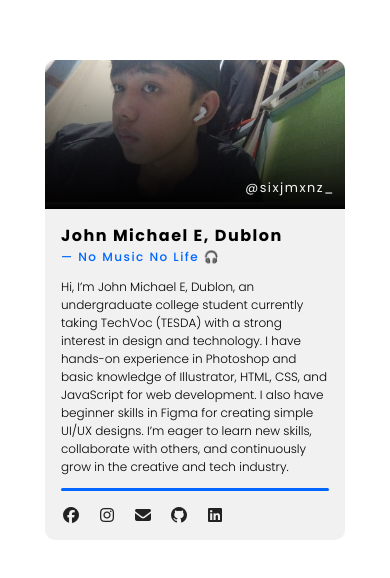
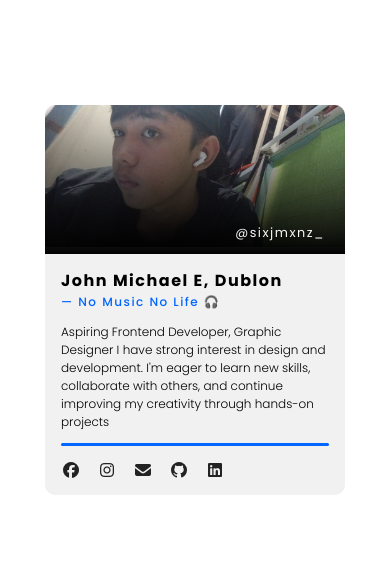
Before and after one commit to Dublonx/Profile, a plain HTML site: page index.html in a window 390 px wide. Shown: the part 122-700 px from the top of the page. Drawn offline with Linux system fonts and the light colour scheme.

Commit message:
updated code

```diff
--- a/index.html
+++ b/index.html
@@ -27,7 +27,7 @@
         <p>— No Music No Life 🎧</p>
       </div>
       <div class="about">
-        <p>Hi, I’m John Michael E, Dublon, an undergraduate college student currently taking TechVoc (TESDA) with a strong interest in design and technology. I have hands-on experience in Photoshop and basic knowledge of Illustrator, HTML, CSS, and JavaScript for web development. I also have beginner skills in Figma for creating simple UI/UX designs. I’m eager to learn new skills, collaborate with others, and continuously grow in the creative and tech industry.</p>
+        <p>Aspiring Frontend Developer, Graphic Designer I have strong interest in design and development. I'm eager to learn new skills, collaborate with others, and continue improving my creativity through hands-on projects</p>
       </div>
       <hr/>
       <div class="icons">
--- a/style.css
+++ b/style.css
@@ -35,10 +35,6 @@ body {
   height: auto;
   background-color: #F1F1F1;
   border-radius: 10px;
-  transition: .5s ease;
-}
-.container:hover {
-  box-shadow: 10px 10px 15px #222;
 }
 
 .card-one {
@@ -67,9 +63,8 @@ body {
 .one-p {
   position: absolute;
   bottom: 0;
-  right: 0;
+  right: 20px;
   z-index: 99;
-  margin-right: 10px;
 }
 
 .one-p p {
@@ -122,15 +117,17 @@ hr {
 .card-two .icons i {
   color: #222;
   font-size: var(--body-text);
+  cursor: pointer;
+  transition: all .5s ease;
+}
+.card-two .icons i:hover {
+  color: var(--color);
 }
 
 /* mobile view */
 @media screen and (max-width: 600px) {
   .container {
     max-width: 300px;
-  }
-  .container:hover {
-    box-shadow: 5px 5px 5px #222;
   }
 
   .one-p p {
```
